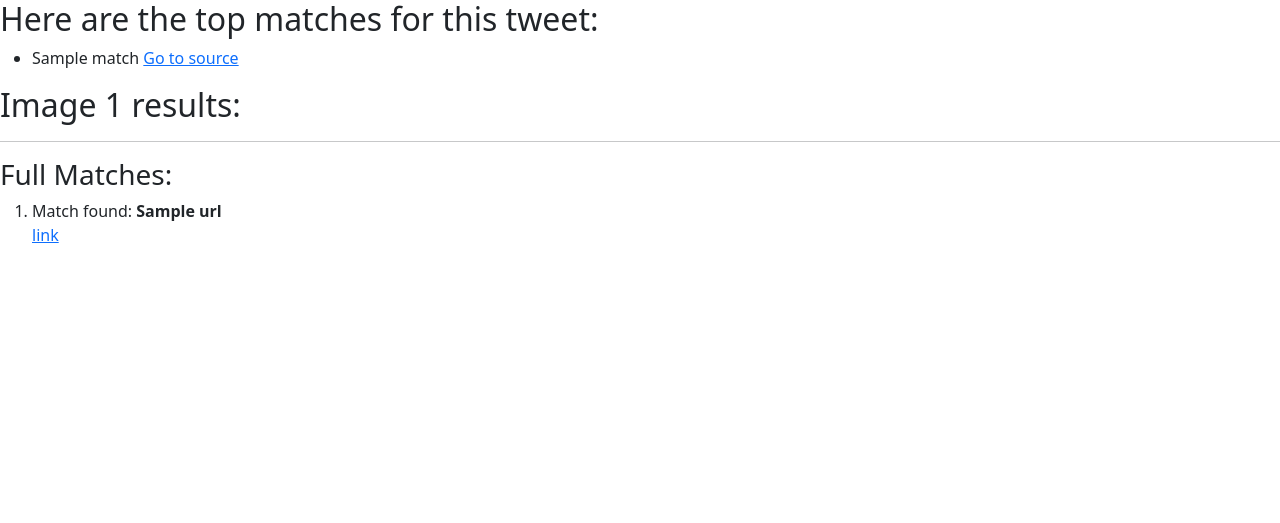
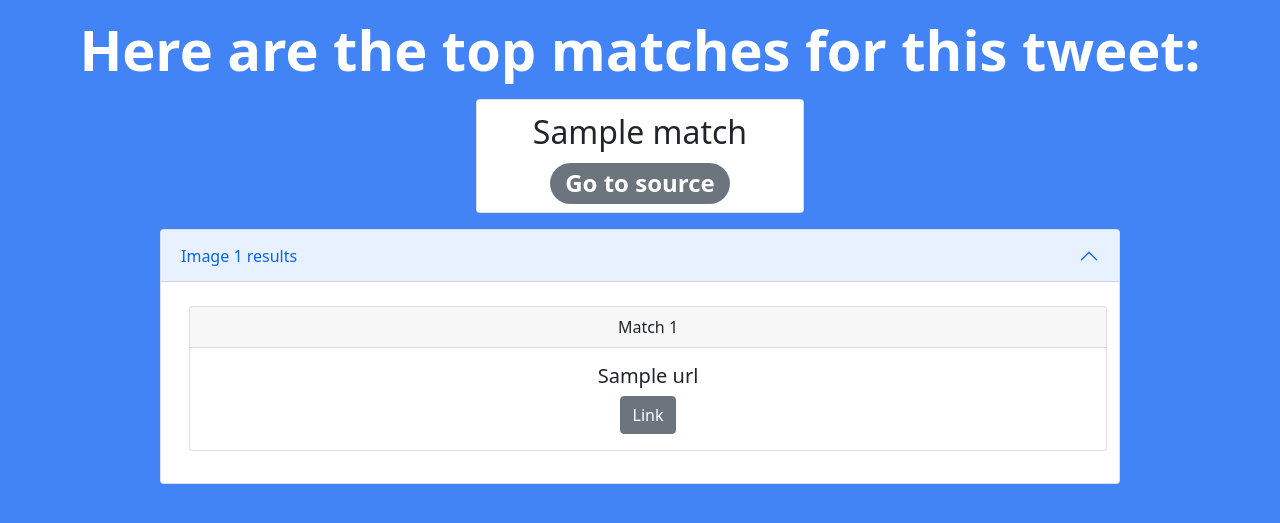
Before and after one commit to maybemaby/tweetsourcing-flask, a Flask app: template tweetsourcing/templates/results.html in a window 1280 px wide. Shown: the top 523 px of the page. Run offline with Flask 2, Linux system fonts and the light colour scheme; the template is opened without the code that fills it: most values are stand-ins (such as "Sample title", 1, 10 or a date in 2020).

Commit message:
Results page bootstrapped

```diff
--- a/tweetsourcing/templates/_image_results.html
+++ b/tweetsourcing/templates/_image_results.html
@@ -1,24 +1,37 @@
-    <div id="image_results">
+    <div class="w-75" id="image_results">
     {% if image_urls %}
+        <div class="accordion" id="matchAccordion">
         {% for url_set in image_urls %}
-        <h2>Image {{ loop.index }} results:</h2>
-        <hr>
-        <div class="image-results-full">
-            <h3>Full Matches:</h3>
-            <ol>
-            {% for url in url_set %}
-                <li>
+            <div class="accordion-item">
+                <h1 class="accordion-header" id="heading{{ loop.index }}">
+                    <button class="accordion-button" type="button" data-bs-toggle="collapse" data-bs-target="#collapse{{ loop.index }}" aria-expanded="true" aria-controls="collapse{{ loop.index }}">
+                        Image {{ loop.index }} results
+                    </button>
+                </h1>
+                <div id="collapse{{ loop.index }}" class="accordion-collapse collapse show" aria-labelledby="heading{{ loop.index }}" data-bs-parent="#matchAccordion">
+                    <div class="accordion-body">
+                        <div class="d-flex w-100 m-2 flex-column">
+                            {% for url in url_set %}
+                            <div class="card text-dark mb-2">
+                                <div class="card-header text-dark">
+                                    Match {{ loop.index }}
+                                </div>
+                                <div class="card-body text-dark">
+                                    <h5 class="card-title">{{ url.title }}</h5>
+                                    <a href="{{ url.url }}" class="btn btn-secondary">Link</a>
+                                </div>
+                            </div>
+                            {% endfor %}
+                        </div>
+                    </div>
+                </div>
+            </div>
 
-                Match found: <strong>{{ url.title }}</strong><br>
-                <a href="{{ url.url }}">link</a>
-                </li>
-            {% endfor %}
-            </ol>
+        {% endfor %}
         </div>
-        {% endfor %}
     {% elif image_urls == None %}
         <h2>No matches could be found.</h2>
     {% else %}
         <h2>No image found in tweet.</h2>
     {% endif %}
-    </div id="image_results">
+    </div>
--- a/tweetsourcing/templates/base.html
+++ b/tweetsourcing/templates/base.html
@@ -26,10 +26,12 @@
         }
     </style>
 </head>
+
+
+{% block content %}
+
 {% block banner %}
 {% endblock banner %}
 
-{% block content %}
-
 {% endblock content %}
 </html>
--- a/tweetsourcing/templates/results.html
+++ b/tweetsourcing/templates/results.html
@@ -1,18 +1,24 @@
 {% extends "base.html" %}
 
 {% block content %}
-    <h2>Here are the top matches for this tweet:</h2>
-    <ul>
+<body class="d-flex h-100 text-center text-white flex-column align-items-center my-3" style="background-color: #4284f5;">
+    <h2 class="display-4 lead fw-bold mb-3">Here are the top matches for this tweet:</h2>
+    <div class="d-flex flex-column align-items-center mb-3">
+    <ul class="list-group w-75">
     {% for match in matches %}
         {% if match['title'] %}
-        <li>
+        <li class="list-group-item fs-2">
             {{ match['title'] }}
-            <a href="{{ match['link'] }}" target="_blank" rel="noopener noreferrer">Go to source</a>
+            <span class="badge bg-secondary text-white rounded-pill">
+            <a class="text-white text-decoration-none" href="{{ match['link'] }}" target="_blank" rel="noopener noreferrer">Go to source</a>
+            </span>
         </li>
         {% endif %}
     {% endfor %}
     </ul>
+    </div>
     {% if image_urls %}
         {% include "_image_results.html" %}
     {% endif %}
+</body>
 {% endblock content %}
```
Also changed, not shown: tweetsourcing/templates/home.html (+3 -9 lines).
